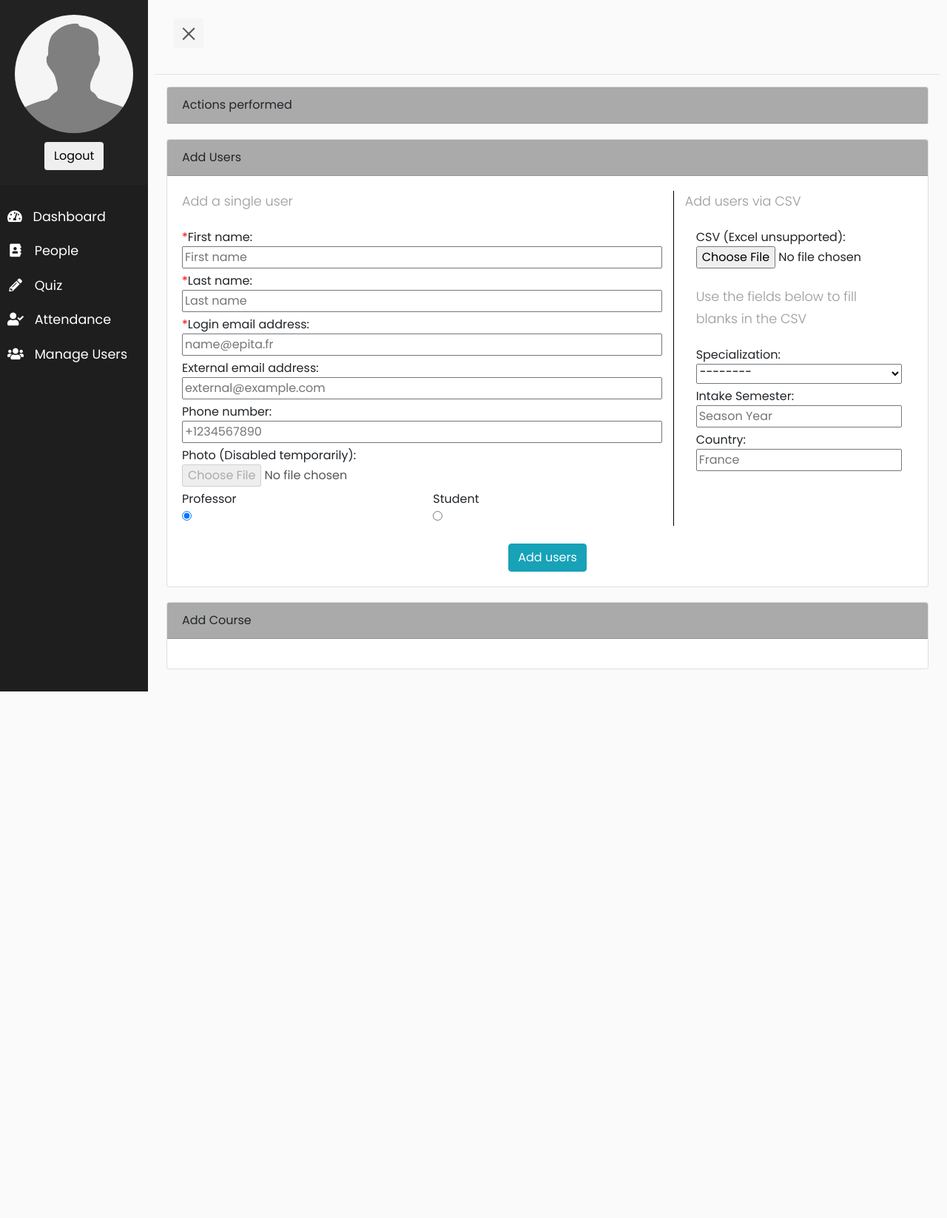
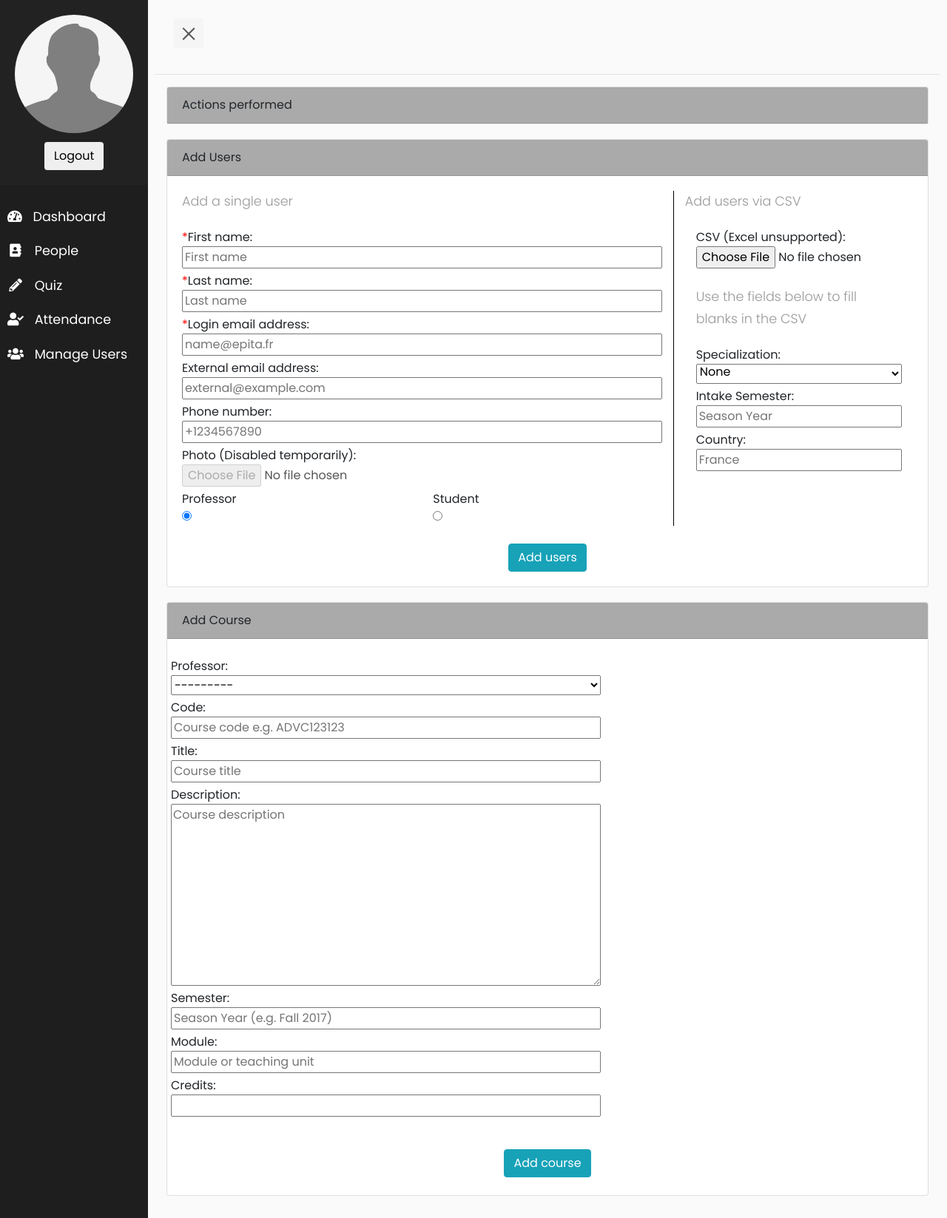
Before and after one commit to wonesy/tacosalpastor, a Django app: page /manageusers/ in a window 1280 px wide, after a click on "Add Course". Shown: the whole page at 74% size. Before the commit the page ends 935 px from the top, so only its background shows below. Run offline with Django 3.2, Linux system fonts and the light colour scheme; a user stored in the database is signed in; data comes from the database, SQL or seed files in the repository; some libraries are stand-ins or nearby versions.

Commit message:
Adding new courses from mgmt page working

```diff
--- a/alpastor/accounts/views.py
+++ b/alpastor/accounts/views.py
@@ -7,6 +7,7 @@
 from accounts.forms import LoginForm
 from accounts.models import User
 from epita.models import Student, Professor
+from epita.forms import CourseForm
 from rest_framework import generics
 from rest_framework.exceptions import bad_request
 from django.http import HttpResponseRedirect, JsonResponse, QueryDict, HttpResponse
@@ -38,10 +39,33 @@
 
 @user_passes_test(lambda u: u.is_superuser)
 def manageusers(request):
+    course_form = CourseForm()
     return render(request, 'accounts/manage_users.html', {
-        'programs': Student.get_non_none_program_choices(None),
+        'programs': Student.PROGRAM_CHOICES,
         'specializations': Student.SPECIALIZATION_CHOICES,
+        'course_form': course_form
     })
+
+class SaveNewCourse(View):
+    def get(self, request, *args, **kwargs):
+        return bad_request(request, exception="Forbidden")
+
+    def post(self, request, *args, **kwargs):
+        rc = 200
+        msg_success = "[PASS] created new course with code {}"
+        msg_fail = "[FAIL] could not create new course with code {}"
+
+        data = QueryDict(request.body).dict()
+        form = CourseForm(data)
+        if form.is_valid():
+            logger.info("Saving new course=[{}] {}".format(data['code'], data['title']))
+            response_msg = msg_success.format(data['code'])
+            form.save()
+        else:
+            logger.warning("Attempted to save invalid form")
+            response_msg = msg_fail.format(data['code'])
+            rc = 400
+        return JsonResponse(status=rc, data={'message': response_msg})
 
 class ProcessUserCSVData(generics.ListCreateAPIView):
     first_name_opts = ["prenom", "first", "first_name", "firstname", "first name"]
--- a/alpastor/alpastor/urls.py
+++ b/alpastor/alpastor/urls.py
@@ -51,6 +51,7 @@
     path('login/', accounts_views.login, name='login'),
     path('manageusers/processusercsv/', login_required(accounts_views.ProcessUserCSVData.as_view()), name='processusercsv'),
     path('manageusers/savenewusers/', login_required(accounts_views.SaveNewUsers.as_view()), name='savenewusers'),
+    path('manageusers/savenewcourse/', login_required(accounts_views.SaveNewCourse.as_view()), name='savenewcourse'),
     path('manageusers/', login_required(accounts_views.manageusers), name='manageusers'),
     path('dashboardex/', views.dashboard, name='dashboardex'),
     path('admin/', admin.site.urls),
--- a/alpastor/epita/forms.py
+++ b/alpastor/epita/forms.py
@@ -1,5 +1,6 @@
 from django.utils import timezone
 from datetime import datetime
+from epita.models import Student
 
 from django import forms
 from .models import Attendance, Schedule, Course
@@ -25,3 +26,38 @@
             # 'start_time': forms.TimeField(initial=timezone.now()),
             'attendance_closed': forms.HiddenInput()
         }
+
+class CourseForm(forms.ModelForm):
+    class Meta:
+        model = Course
+        fields = ['professor_id', 'code', 'title', 'description', 'semester', 'module', 'credits']
+        widgets = {
+            'credits': forms.NumberInput(attrs={'min': 0}),
+            'semester': forms.TextInput(attrs={'pattern': "(Fall|Spring|Summer|Winter) \d{4}"}),
+        }
+        labels = {
+            'assign_program': "Assign this course to students of the following\nProgram"
+        }
+
+    def __init__(self, *args, **kwargs):
+        super(CourseForm, self).__init__(*args, **kwargs)
+        self.fields['professor_id'].label = "Professor"
+        for visible in self.visible_fields():
+            visible.field.widget.attrs['class'] = 'input-group'
+            visible.field.widget.attrs['placeholder'] = visible.field.help_text
+            visible.field.help_text = None
+
+
+class AssignStudentCourseForm(forms.Form):
+    program = forms.ChoiceField(choices=Student.PROGRAM_CHOICES)
+    specialization = forms.ChoiceField(choices=Student.SPECIALIZATION_CHOICES)
+    semester = forms.CharField(max_length=31)
+
+    widgets = {
+        'semester': forms.TextInput(attrs={'pattern': "(Fall|Spring|Summer|Winter) \d{4}"}),
+    }
+
+    def __init__(self, *args, **kwargs):
+        super(AssignStudentCourseForm, self).__init__(*args, **kwargs)
+        for visible in self.visible_fields():
+            visible.field.widget.attrs['class'] = 'input-group'
--- a/alpastor/epita/models.py
+++ b/alpastor/epita/models.py
@@ -113,13 +113,6 @@
     def __str__(self):
         return self.user.get_full_name()
 
-    def get_non_none_program_choices(self):
-        tmp = []
-        for val,name in Student.PROGRAM_CHOICES:
-            if val != Student.NONE:
-                tmp.append((val, name))
-        return tmp
-
 class Professor(models.Model):
     """
     Defines the Professor database table
@@ -159,11 +152,12 @@
     class Meta:
         unique_together = (('title', 'semester'),)
 
-    professor_id = models.ForeignKey(Professor, on_delete=models.CASCADE)
-    title = models.CharField(max_length=127)
-    description = models.TextField(max_length=1000, blank=True)
-    semester = models.CharField(max_length=31)
-    module = models.CharField(max_length=63, blank=True)
+    professor_id = models.ForeignKey(Professor, on_delete=models.CASCADE, blank=True)
+    code = models.CharField(max_length=127, blank=True, help_text="Course code e.g. ADVC123123")
+    title = models.CharField(max_length=127, help_text="Course title")
+    description = models.TextField(max_length=1000, blank=True, help_text="Course description")
+    semester = models.CharField(max_length=31, help_text="Season Year (e.g. Fall 2017)")
+    module = models.CharField(max_length=63, blank=True, help_text="Module or teaching unit")
     credits = models.IntegerField()
     slug = models.SlugField(max_length=158, blank=False, default='course-slug')
 
--- a/alpastor/static/js/manage_users.js
+++ b/alpastor/static/js/manage_users.js
@@ -37,6 +37,36 @@
         console.log(actions[i]);
         actionsElem.insertAdjacentHTML("beforeend", msgTemplate.format(actions[i]));
     }
+}
+
+function savePotentialCourse() {
+    let formData = new FormData();
+
+    inputElems = $('#add-course-form').find('input');
+
+    inputElems.each(function(idx) {
+        formData.append(this.name, this.value);
+    });
+
+    $.ajax({
+        type: "POST",
+        url: window.location.origin + window.location.pathname + "savenewcourse/",
+        data: $('#add-course-form').serialize(),
+        contentType: "application/json; charset=utf-8",
+        cache: false,
+        timeout: 600000,
+        success: function (data) {
+            console.log("SUCCESS");
+            writeActions([data.message]);
+        },
+        error: function (e, data) {
+            console.log("ERROR : ", e);
+            writeActions([e.responseJSON.message]);
+        }
+    });
+
+    // Show the actions display
+    $("#actions-card-body").toggleClass("show");
 }
 
 function savePotentialUsers() {
--- a/alpastor/templates/accounts/manage_users.html
+++ b/alpastor/templates/accounts/manage_users.html
@@ -76,7 +76,6 @@
                                 <div id="student-specific-data" class="student-form-container collapse">
                                     <label for="program"><span class="required-field">*</span>Program:</label><br>
                                     <select id="program" name="program" class="input-group" required>
-                                        <option value="" selected>--------</option>
                                         {% for value, name in programs %}
                                             <option value="{{ value }}">{{ name }}</option>
                                         {% endfor %}
@@ -84,7 +83,6 @@
 
                                     <label for="specialization"><span class="required-field">*</span>Specialization:</label><br>
                                     <select id="specialization" name="specialization" class="input-group" required>
-                                        <option value="" selected>--------</option>
                                         {% for value, name in specializations %}
                                             <option value="{{ value }}">{{ name }}</option>
                                         {% endfor %}
@@ -110,7 +108,6 @@
                                     <p>Use the fields below to fill blanks in the CSV</p>
                                     <label for="override-specialization">Specialization:</label><br>
                                     <select id="override-specialization" name="override-specialization" class="input-group">
-                                        <option value="" selected>--------</option>
                                         {% for value, name in specializations %}
                                             <option value="{{ value }}">{{ name }}</option>
                                         {% endfor %}
@@ -146,8 +143,16 @@
             {# Add users body #}
             <div id="add-courses-card-body" class="collapse">
                 <div class="card-body container-fluid">
-                    <div class="row"></div>
+                    <div class="row">
+                        <form id="add-course-form" enctype="multipart/form-data" method="post" name="newCourse">
+                            {{ course_form }}
+                        </form></div>
                 </div>
+                <br>
+                <div style="text-align: center;">
+                    <button class="btn btn-info" onclick="savePotentialCourse();">Add course</button>
+                </div>
+                <br>
             </div>
         </div>
 
```
